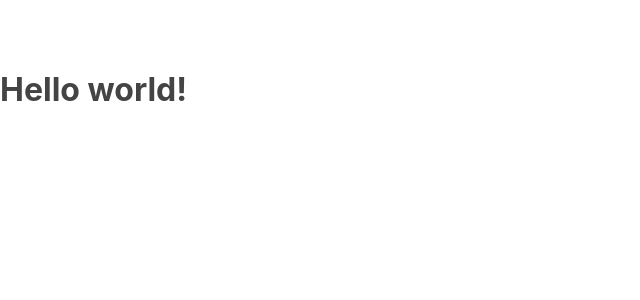
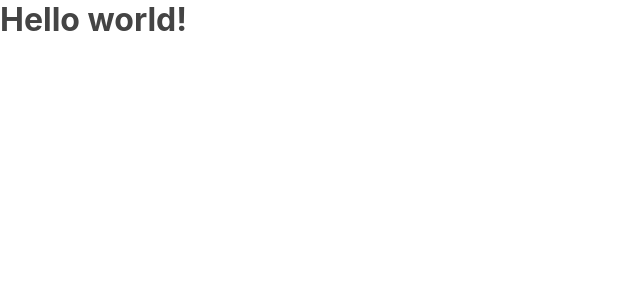
Before and after one commit to Team-Maltesers/DayGrid, a React app in the folder client/: page / in a window 1280 px wide. Shown: the top 300 px of the page, without its empty margins (0-640 px from the left). Built offline with nearby package versions, Linux system fonts and the light colour scheme; a web font is replaced by a local one.

Commit message:
💄 Design: Reset.css 설정 변경

```diff
--- a/client/src/styles/common/Reset.css
+++ b/client/src/styles/common/Reset.css
@@ -132,7 +132,7 @@ figure {
   display: block;
 }
 a {
-  color: #444;
+  color: #414141;
   text-decoration: none;
 }
 pre {
@@ -141,14 +141,8 @@ pre {
   white-space: -o-pre-wrap;
   white-space: pre-wrap;
   word-wrap: break-word;
-  color: #444;
+  color: #414141;
   line-height: 30px;
-}
-#root {
-  min-width: 768px;
-  padding-top: 70px;
-  max-width: 1920px;
-  margin: 0 auto;
 }
 input:-webkit-autofill {
   -webkit-box-shadow: 0 0 0 30px #fff inset;
@@ -162,6 +156,6 @@ input:-webkit-autofill:active {
 }
 textarea:focus,
 input:focus {
-  border-color: #4270cf !important;
+  border: #5a94e0 solid 2px !important;
   transition: 0.3s;
 }
```
